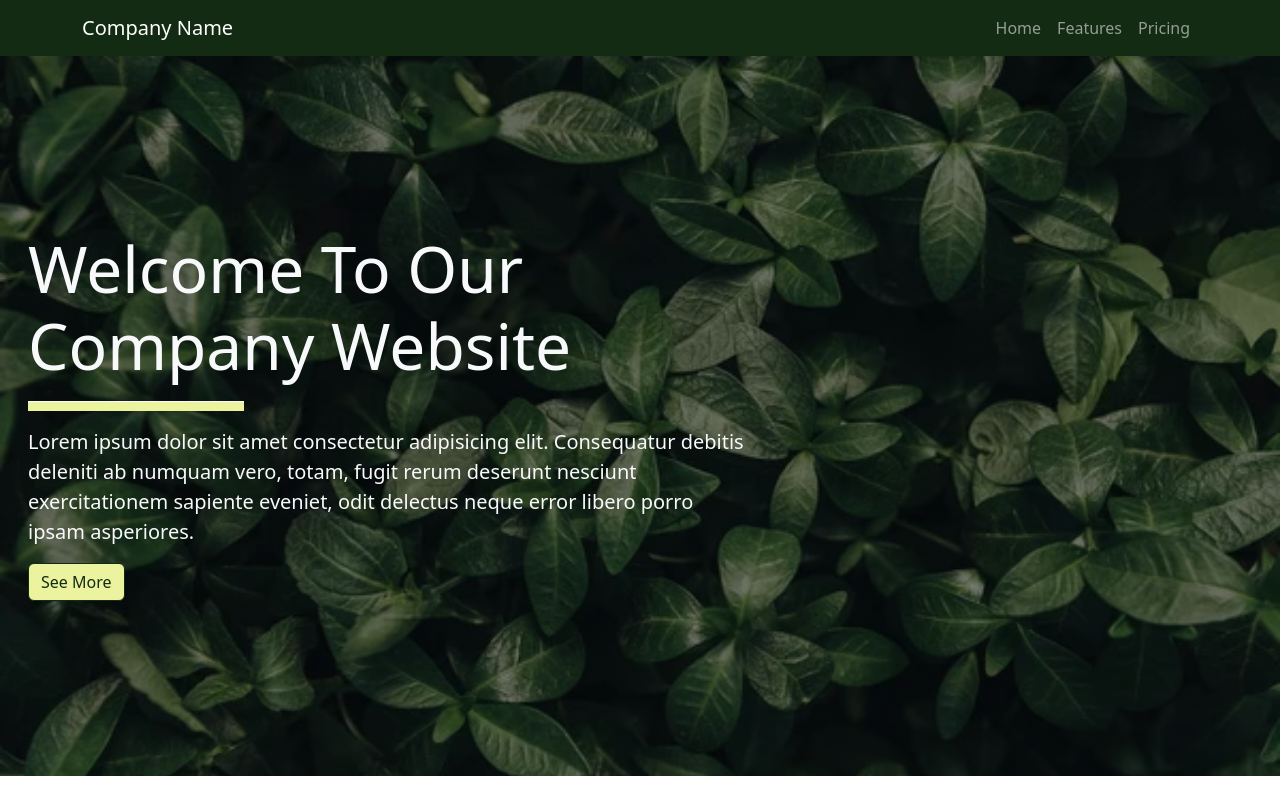
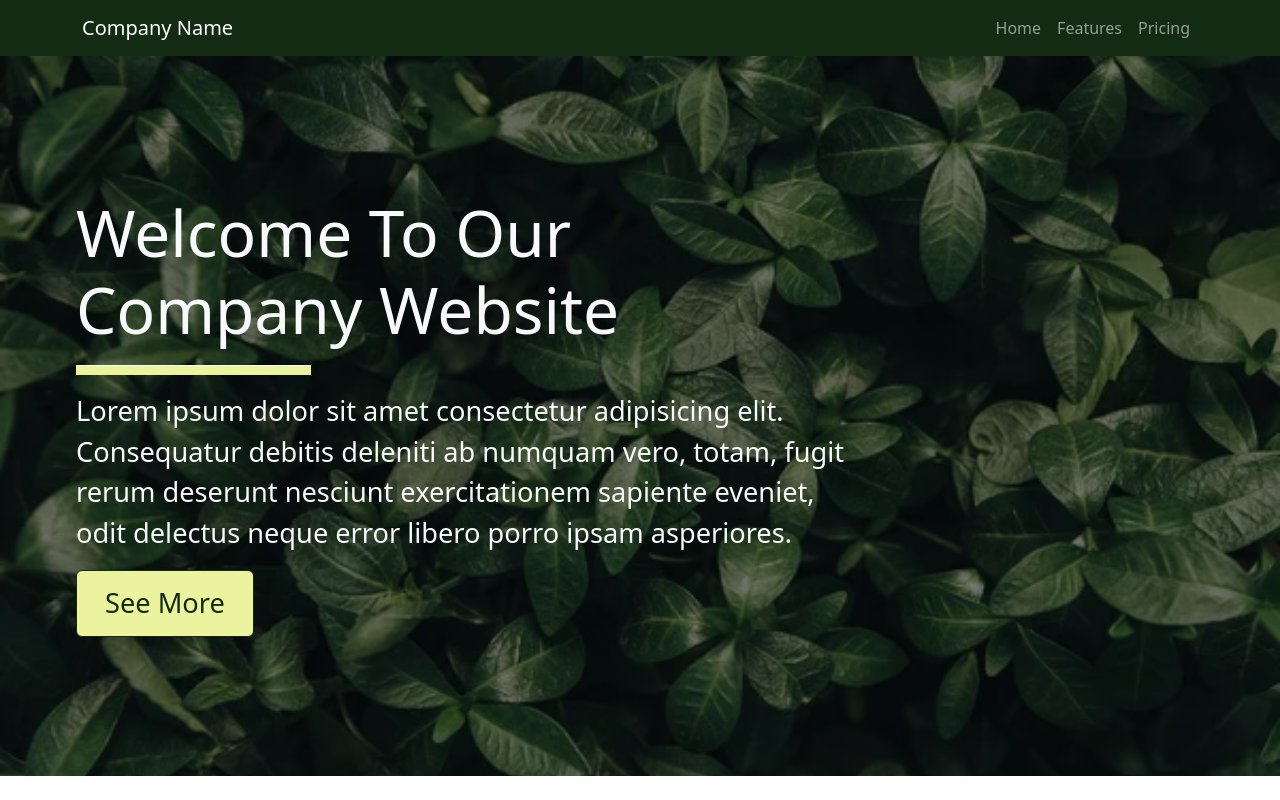
Before and after one commit to Kameha1011/domo, a React (Vite) app: page / in a window 1280 px wide. Built offline with nearby package versions, Linux system fonts and the light colour scheme.

Commit message:
style: fixed font sizes on different viewports

```diff
--- a/src/components/Home/Hero/Hero.tsx
+++ b/src/components/Home/Hero/Hero.tsx
@@ -1,11 +1,11 @@
-import { HeroButton, HeroContainer, HeroDivider, HeroSection } from './style'
+import { HeroButton, HeroContainer, HeroDescription, HeroDivider, HeroSection, HeroTitle } from './style'
 const Hero: React.FC = () => {
   return (
-    <HeroContainer $fluid className='d-flex flex-column justify-content-center text-light'>
-      <HeroSection className='p-3'>
-        <h1 className='display-3'>Welcome To Our Company Website</h1>
+    <HeroContainer $fluid className='d-flex align-items-center text-light'>
+      <HeroSection className='p-3 ms-lg-5'>
+        <HeroTitle>Welcome To Our Company Website</HeroTitle>
         <HeroDivider/>
-        <p className='lead fs-5'>Lorem ipsum dolor sit amet consectetur adipisicing elit. Consequatur debitis deleniti ab numquam vero, totam, fugit rerum deserunt nesciunt exercitationem sapiente eveniet, odit delectus neque error libero porro ipsam asperiores.</p>
+        <HeroDescription>Lorem ipsum dolor sit amet consectetur adipisicing elit. Consequatur debitis deleniti ab numquam vero, totam, fugit rerum deserunt nesciunt exercitationem sapiente eveniet, odit delectus neque error libero porro ipsam asperiores.</HeroDescription>
         <HeroButton> See More</HeroButton>
       </HeroSection>
     </HeroContainer>
--- a/src/components/Home/Hero/style.ts
+++ b/src/components/Home/Hero/style.ts
@@ -43,18 +43,43 @@ export const HeroSection = styled.section`
     width: 80%
   }
   @media(min-width: 1024px) {
+    width: 65%
+  }
+  @media(min-width: 1440px) {
     width: 60%
+  }
+`
+export const HeroTitle = styled.h1`
+  font-size: 2.5rem;
+  @media(min-width: 768px) {
+    font-size: 3rem;
+  }
+  @media(min-width: 1024px) {
+    font-size: 4rem;
+  }
+  @media(min-width: 1440px) {
+    font-size: 5rem;
+  }
+`
+export const HeroDescription = styled.p`
+font-size: 1.25rem;
+ @media(min-width: 1024px) {
+    font-size: 1.7rem;
   }
 `
 export const HeroButton = styled(Button)`
   background-color: #ECF39E;
   border-color: #132A13;
   color: #132A13;
+  padding: 0.75rem 1.75rem;
   &:hover, :not(&-check)+&:active, &:focus-visible {
     background-color: #132A13 ;
     border-color: #ECF39E ;
     color: #ECF39E;
     box-shadow: none;
+  }
+  @media(min-width: 1024px) {
+    font-size: 1.7rem;
   }
 `
 export const HeroDivider = styled.hr`
```
